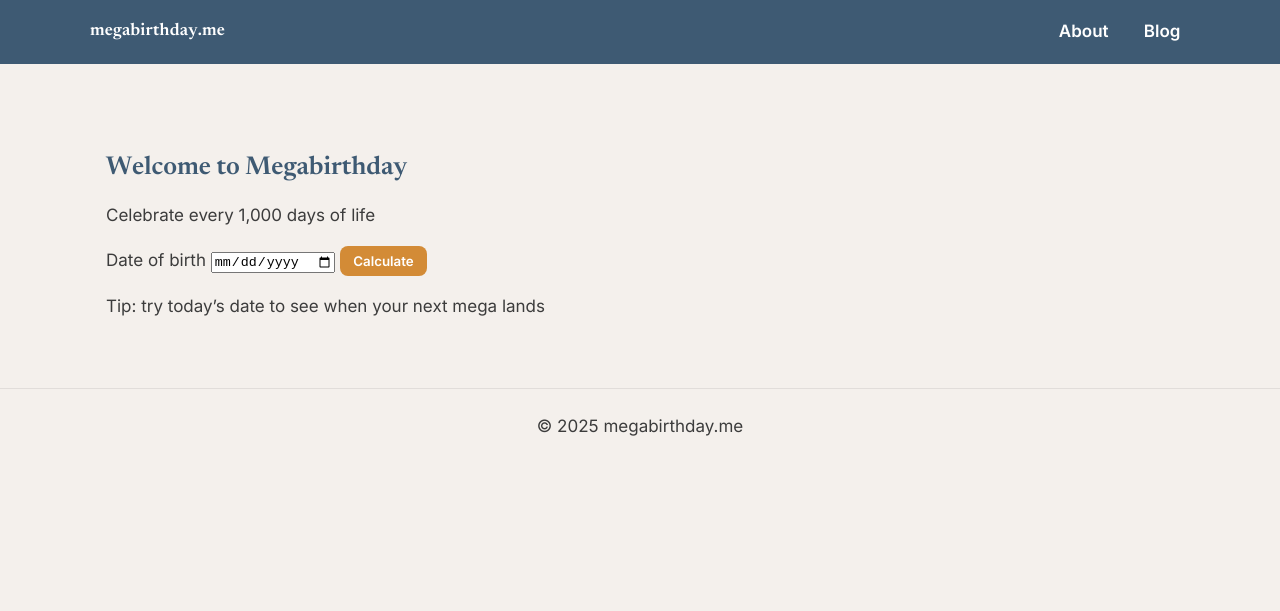
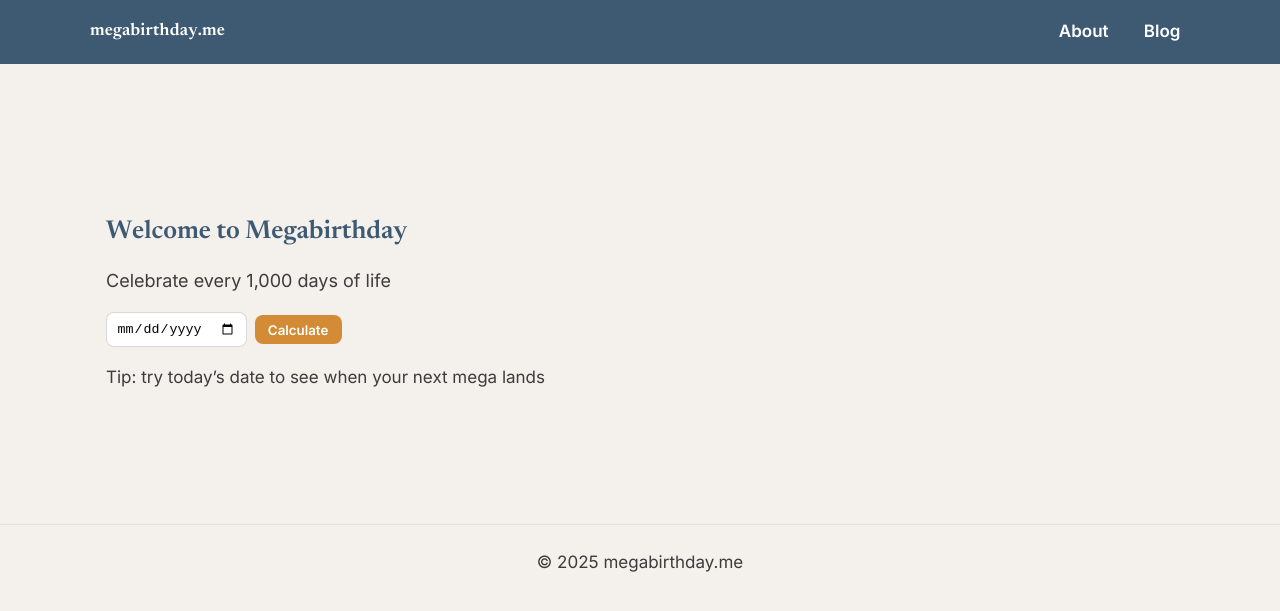
Before and after one commit to Vazool/megabirthday, a Jekyll site: the page built from index.html, in a window 1280 px wide. Shown: the top 611 px of the page. Built offline with Jekyll 4.4.1, drawn with Linux system fonts in a browser that asks for light colours.

Commit message:
Update main.css
CSS touch-ups (esp to calculator)

```diff
--- a/assets/css/main.css
+++ b/assets/css/main.css
@@ -81,6 +81,24 @@ main{
   z-index: 100;
 }
 
+.hero{ padding-block: clamp(2rem, 5vw, 4rem); }
+.lead{ font-size: 1.125rem; color: var(--charcoal); margin-bottom: 1rem; }
+
+.calc{ display: flex; gap: .5rem; align-items: center; margin-top: 1rem; }
+.calc input[type="date"]{
+  padding: .5rem .6rem;
+  border: 1px solid rgba(0,0,0,.15);
+  border-radius: 8px;
+  background: #fff;
+}
+.calc-result{ margin-top: 1rem; font-weight: 500; }
+
+.visually-hidden{
+  position:absolute!important; width:1px; height:1px; padding:0; margin:-1px;
+  overflow:hidden; clip:rect(0,0,0,0); white-space:nowrap; border:0;
+}
+
+
 .header-inner{
   display: grid;
   grid-template-columns: 1fr auto;
```
